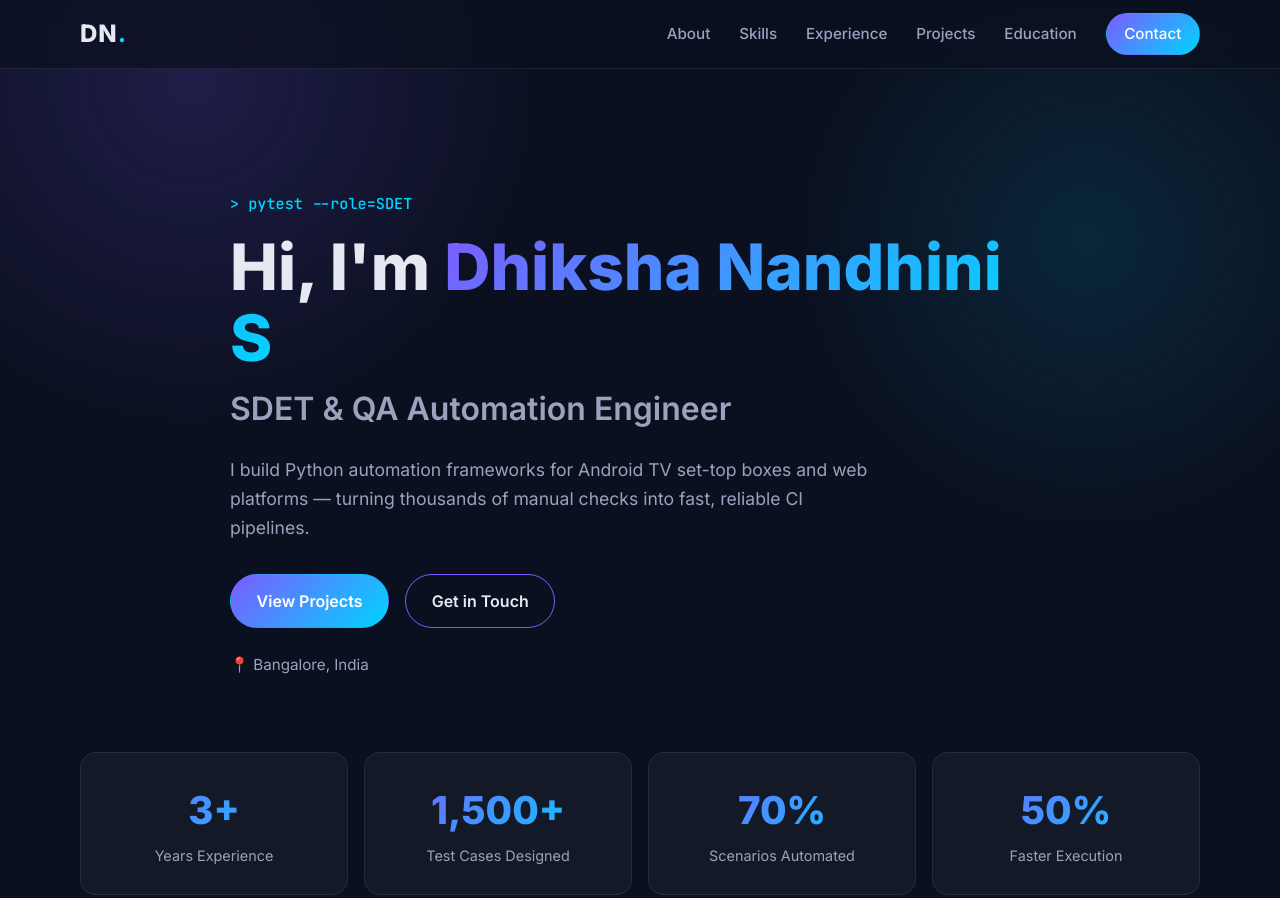
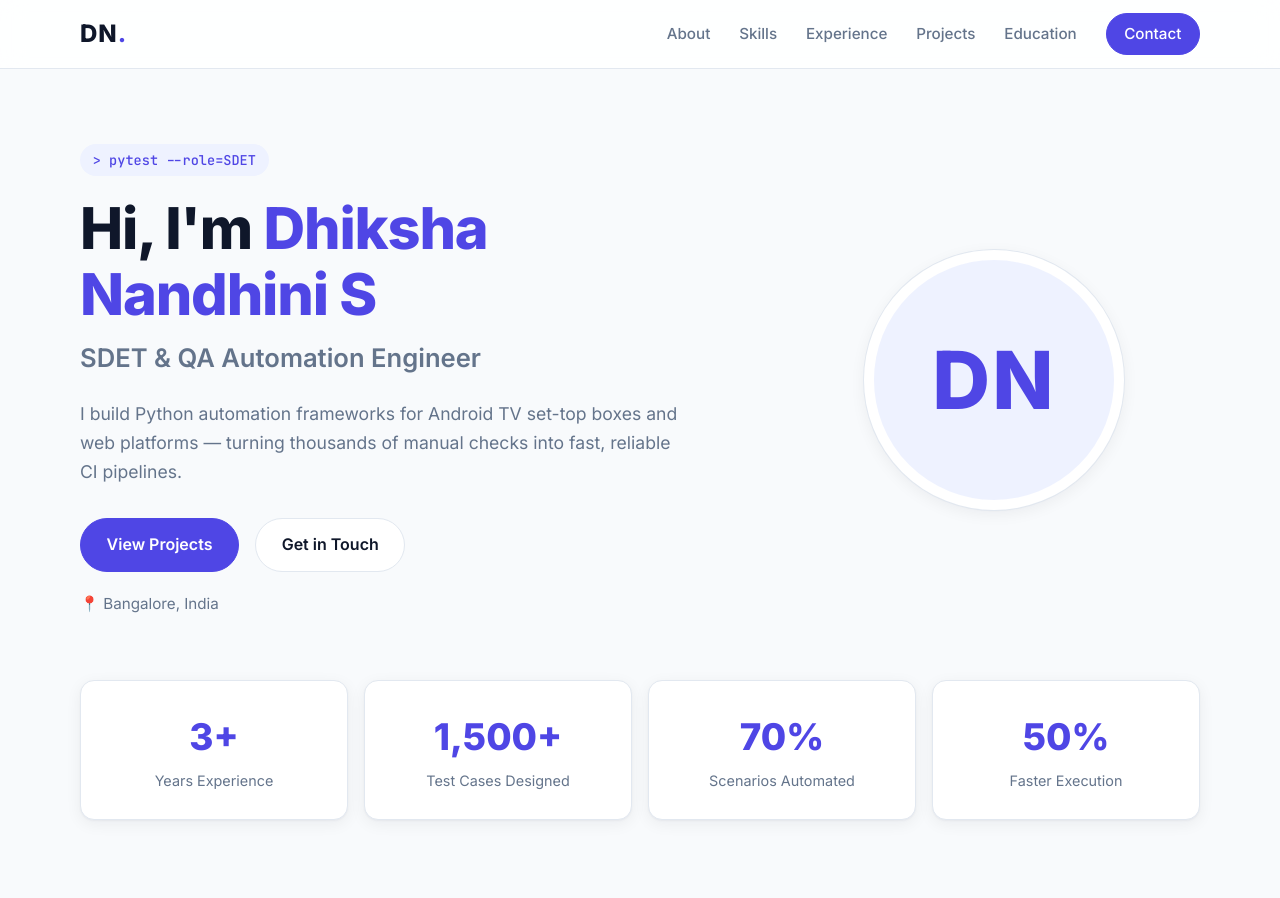
Before and after one commit to dhikshanandhinis-collab/portfolio, a plain HTML site: page index.html in a window 1280 px wide. Shown: the top 898 px of the page. Drawn offline with Linux system fonts and the light colour scheme.

Commit message:
Redesign with clean light theme

```diff
--- a/index.html
+++ b/index.html
@@ -30,6 +30,7 @@
     <!-- HERO -->
     <section id="home" class="hero">
       <div class="container hero-inner">
+        <div class="hero-text">
         <p class="mono tag">&gt; pytest --role=SDET</p>
         <h1>Hi, I'm <span class="gradient">Dhiksha Nandhini S</span></h1>
         <h2>SDET &amp; QA Automation Engineer</h2>
@@ -42,6 +43,8 @@
           <a href="#contact" class="btn btn-outline">Get in Touch</a>
         </div>
         <p class="location">&#128205; Bangalore, India</p>
+        </div>
+        <div class="hero-avatar" aria-hidden="true"><span>DN</span></div>
       </div>
     </section>
 
--- a/style.css
+++ b/style.css
@@ -1,14 +1,15 @@
 :root {
-  --bg: #0b1020;
-  --bg-alt: #111833;
-  --card: rgba(255, 255, 255, 0.04);
-  --border: rgba(255, 255, 255, 0.08);
-  --text: #e6e9f2;
-  --muted: #9aa3bd;
-  --accent: #7c5cff;
-  --accent-2: #00d4ff;
-  --gradient: linear-gradient(135deg, var(--accent), var(--accent-2));
-  --radius: 16px;
+  --bg: #f8fafc;
+  --card: #ffffff;
+  --border: #e2e8f0;
+  --text: #0f172a;
+  --muted: #64748b;
+  --accent: #4f46e5;
+  --accent-dark: #4338ca;
+  --accent-soft: #eef2ff;
+  --radius: 14px;
+  --shadow: 0 1px 2px rgba(15, 23, 42, 0.04), 0 4px 16px rgba(15, 23, 42, 0.06);
+  --shadow-hover: 0 12px 32px rgba(79, 70, 229, 0.12);
 }
 
 * { box-sizing: border-box; margin: 0; padding: 0; }
@@ -23,17 +24,6 @@ body {
   overflow-x: hidden;
 }
 
-body::before {
-  content: "";
-  position: fixed;
-  inset: 0;
-  background:
-    radial-gradient(600px circle at 15% 10%, rgba(124, 92, 255, 0.18), transparent 60%),
-    radial-gradient(500px circle at 85% 30%, rgba(0, 212, 255, 0.12), transparent 60%);
-  pointer-events: none;
-  z-index: -1;
-}
-
 a { color: inherit; text-decoration: none; }
 ul { padding-left: 1.1rem; }
 li { margin-bottom: 0.4rem; color: var(--muted); }
@@ -41,9 +31,9 @@ li strong, p strong { color: var(--text); }
 
 .container { width: min(1120px, 92%); margin: 0 auto; }
 .mono { font-family: "JetBrains Mono", monospace; }
-.gradient { background: var(--gradient); -webkit-background-clip: text; background-clip: text; color: transparent; }
+.gradient { color: var(--accent); }
 .muted { color: var(--muted); }
-.accent { color: var(--accent-2); }
+.accent { color: var(--accent); }
 .center { text-align: center; }
 
 /* NAV */
@@ -52,12 +42,12 @@ li strong, p strong { color: var(--text); }
   top: 0; left: 0; right: 0;
   z-index: 100;
   backdrop-filter: blur(12px);
-  background: rgba(11, 16, 32, 0.7);
+  background: rgba(255, 255, 255, 0.85);
   border-bottom: 1px solid var(--border);
 }
 .nav-inner { display: flex; align-items: center; justify-content: space-between; height: 68px; }
 .logo { font-weight: 800; font-size: 1.5rem; letter-spacing: 1px; }
-.logo span { color: var(--accent-2); }
+.logo span { color: var(--accent); }
 .nav-links { display: flex; align-items: center; gap: 1.8rem; }
 .nav-links a { color: var(--muted); font-weight: 500; font-size: 0.95rem; transition: color 0.2s; }
 .nav-links a:hover { color: var(--text); }
@@ -69,33 +59,51 @@ li strong, p strong { color: var(--text); }
   display: inline-block;
   padding: 0.8rem 1.6rem;
   border-radius: 999px;
-  background: var(--gradient);
+  background: var(--accent);
   color: #fff;
   font-weight: 600;
-  border: 1px solid transparent;
-  transition: transform 0.2s, box-shadow 0.2s;
+  border: 1px solid var(--accent);
+  transition: transform 0.2s, box-shadow 0.2s, background 0.2s;
 }
-.btn:hover { transform: translateY(-2px); box-shadow: 0 10px 30px rgba(124, 92, 255, 0.35); }
-.btn-outline { background: transparent; border-color: var(--accent); color: var(--text); }
-.btn-outline:hover { background: rgba(124, 92, 255, 0.12); }
+.btn:hover { background: var(--accent-dark); transform: translateY(-2px); box-shadow: var(--shadow-hover); }
+.btn-outline { background: #fff; border-color: var(--border); color: var(--text); }
+.btn-outline:hover { background: var(--accent-soft); border-color: var(--accent); color: var(--accent); }
 .btn-small { padding: 0.45rem 1.1rem; }
 
 /* HERO */
-.hero { min-height: 100vh; display: flex; align-items: center; padding-top: 68px; }
-.hero-inner { max-width: 820px; }
-.tag { color: var(--accent-2); margin-bottom: 1rem; font-size: 0.95rem; }
-.hero h1 { font-size: clamp(2.3rem, 6vw, 4rem); line-height: 1.1; font-weight: 800; }
-.hero h2 { font-size: clamp(1.3rem, 3vw, 2rem); color: var(--muted); font-weight: 600; margin: 0.6rem 0 1.2rem; }
-.lead { font-size: 1.1rem; color: var(--muted); max-width: 640px; }
-.hero-cta { display: flex; gap: 1rem; flex-wrap: wrap; margin: 2rem 0 1.5rem; }
+.hero { padding: 9rem 0 4rem; }
+.hero-inner { display: grid; grid-template-columns: 1.6fr 1fr; align-items: center; gap: 3rem; }
+.tag {
+  display: inline-block;
+  color: var(--accent);
+  background: var(--accent-soft);
+  padding: 0.3rem 0.8rem;
+  border-radius: 999px;
+  margin-bottom: 1.2rem;
+  font-size: 0.85rem;
+}
+.hero h1 { font-size: clamp(2.3rem, 5.5vw, 3.6rem); line-height: 1.15; font-weight: 800; letter-spacing: -0.02em; }
+.hero h2 { font-size: clamp(1.2rem, 2.6vw, 1.6rem); color: var(--muted); font-weight: 600; margin: 0.6rem 0 1.2rem; }
+.lead { font-size: 1.1rem; color: var(--muted); max-width: 600px; }
+.hero-cta { display: flex; gap: 1rem; flex-wrap: wrap; margin: 2rem 0 1.2rem; }
 .location { color: var(--muted); font-size: 0.95rem; }
+.hero-avatar {
+  justify-self: center;
+  width: 260px; height: 260px;
+  border-radius: 50%;
+  display: grid;
+  place-items: center;
+  background: var(--accent-soft);
+  border: 10px solid #fff;
+  box-shadow: 0 0 0 1px var(--border), var(--shadow);
+}
+.hero-avatar span { font-size: 5rem; font-weight: 800; color: var(--accent); letter-spacing: 2px; }
 
 /* STATS */
 .stats {
   display: grid;
   grid-template-columns: repeat(4, 1fr);
   gap: 1rem;
-  margin-top: -3rem;
 }
 .stat {
   background: var(--card);
@@ -103,8 +111,9 @@ li strong, p strong { color: var(--text); }
   border-radius: var(--radius);
   padding: 1.6rem 1rem;
   text-align: center;
+  box-shadow: var(--shadow);
 }
-.num { display: block; font-size: 2.4rem; font-weight: 800; background: var(--gradient); -webkit-background-clip: text; background-clip: text; color: transparent; }
+.num { display: block; font-size: 2.3rem; font-weight: 800; color: var(--accent); }
 .label { color: var(--muted); font-size: 0.9rem; }
 
 /* SECTIONS */
@@ -112,7 +121,7 @@ li strong, p strong { color: var(--text); }
 .section-title { font-size: 1.9rem; font-weight: 700; margin-bottom: 2rem; display: flex; align-items: center; gap: 0.7rem; }
 .section-title.center { justify-content: center; }
 .section-title.small { font-size: 1.4rem; margin-top: 3.5rem; }
-.section-title .mono { color: var(--accent-2); font-size: 1.1rem; }
+.section-title .mono { color: var(--accent); font-size: 1.1rem; }
 .section-title::after { content: ""; flex: 1; height: 1px; background: var(--border); max-width: 300px; }
 .section-title.center::after { display: none; }
 
@@ -122,9 +131,10 @@ li strong, p strong { color: var(--text); }
   padding: 0.5rem 1.1rem;
   border-radius: 999px;
   border: 1px solid var(--border);
-  background: var(--bg-alt);
+  background: #fff;
   font-weight: 600;
   font-size: 0.9rem;
+  box-shadow: var(--shadow);
 }
 
 /* GRID & CARDS */
@@ -137,9 +147,10 @@ li strong, p strong { color: var(--text); }
   border: 1px solid var(--border);
   border-radius: var(--radius);
   padding: 1.6rem;
+  box-shadow: var(--shadow);
   transition: transform 0.25s, border-color 0.25s, box-shadow 0.25s;
 }
-.card:hover { transform: translateY(-4px); border-color: rgba(124, 92, 255, 0.5); box-shadow: 0 12px 40px rgba(0, 0, 0, 0.35); }
+.card:hover { transform: translateY(-4px); border-color: var(--accent); box-shadow: var(--shadow-hover); }
 .card.wide { grid-column: 1 / -1; }
 .card h4 { font-size: 1.1rem; margin-bottom: 0.9rem; }
 .card p { color: var(--muted); margin-bottom: 0.3rem; }
@@ -149,14 +160,14 @@ li strong, p strong { color: var(--text); }
   font-size: 0.83rem;
   padding: 0.3rem 0.75rem;
   border-radius: 8px;
-  background: rgba(124, 92, 255, 0.12);
-  border: 1px solid rgba(124, 92, 255, 0.25);
-  color: #cfc6ff;
+  background: var(--accent-soft);
+  color: var(--accent-dark);
+  font-weight: 500;
 }
 
 /* TIMELINE */
 .timeline { position: relative; padding-left: 1.8rem; }
-.timeline::before { content: ""; position: absolute; left: 6px; top: 8px; bottom: 8px; width: 2px; background: var(--gradient); }
+.timeline::before { content: ""; position: absolute; left: 6px; top: 8px; bottom: 8px; width: 2px; background: var(--border); }
 .tl-item {
   position: relative;
   background: var(--card);
@@ -164,6 +175,7 @@ li strong, p strong { color: var(--text); }
   border-radius: var(--radius);
   padding: 1.5rem 1.6rem;
   margin-bottom: 1.4rem;
+  box-shadow: var(--shadow);
 }
 .tl-item::before {
   content: "";
@@ -172,29 +184,38 @@ li strong, p strong { color: var(--text); }
   top: 1.8rem;
   width: 12px; height: 12px;
   border-radius: 50%;
-  background: var(--accent-2);
-  box-shadow: 0 0 0 4px rgba(0, 212, 255, 0.2);
+  background: var(--accent);
+  box-shadow: 0 0 0 4px var(--accent-soft);
 }
 .tl-head { display: flex; justify-content: space-between; align-items: flex-start; gap: 1rem; flex-wrap: wrap; margin-bottom: 0.9rem; }
 .tl-head h4 { font-size: 1.15rem; }
-.company { color: var(--accent-2); font-weight: 500; }
-.date { font-family: "JetBrains Mono", monospace; font-size: 0.85rem; color: var(--muted); background: var(--bg-alt); padding: 0.3rem 0.8rem; border-radius: 999px; border: 1px solid var(--border); }
+.company { color: var(--accent); font-weight: 500; }
+.date { font-size: 0.85rem; font-weight: 600; color: var(--accent-dark); background: var(--accent-soft); padding: 0.3rem 0.9rem; border-radius: 999px; }
 
 /* PROJECTS */
 .project { display: flex; flex-direction: column; }
 .project-icon { font-size: 2rem; margin-bottom: 0.6rem; }
 .project h4 { margin-bottom: 0.2rem; }
-.project .sub { font-size: 0.88rem; color: var(--accent-2); margin-bottom: 1rem; }
+.project .sub { font-size: 0.88rem; color: var(--accent); font-weight: 500; margin-bottom: 1rem; }
 .project ul { flex: 1; margin-bottom: 1rem; font-size: 0.93rem; }
-.tags { display: flex; flex-wrap: wrap; gap: 0.6rem; }
-.tags span { font-family: "JetBrains Mono", monospace; font-size: 0.75rem; color: var(--accent-2); }
+.tags { display: flex; flex-wrap: wrap; gap: 0.5rem; padding-top: 1rem; border-top: 1px solid var(--border); }
+.tags span { font-size: 0.75rem; font-weight: 500; color: var(--muted); background: var(--bg); border: 1px solid var(--border); padding: 0.2rem 0.6rem; border-radius: 6px; }
 
 /* CONTACT */
-.contact { text-align: center; padding-bottom: 5rem; }
+.contact {
+  text-align: center;
+  margin-top: 6rem;
+  margin-bottom: 4rem;
+  padding: 3.5rem 1.5rem;
+  background: #fff;
+  border: 1px solid var(--border);
+  border-radius: var(--radius);
+  box-shadow: var(--shadow);
+}
 .contact .lead { margin: 0 auto 2rem; }
 .contact-links { display: flex; justify-content: center; gap: 1rem; flex-wrap: wrap; }
 
-.footer { text-align: center; padding: 2rem 0; border-top: 1px solid var(--border); color: var(--muted); font-size: 0.88rem; }
+.footer { text-align: center; padding: 2rem 0; border-top: 1px solid var(--border); background: #fff; color: var(--muted); font-size: 0.88rem; }
 
 /* REVEAL ANIMATION */
 .reveal { opacity: 0; transform: translateY(24px); transition: opacity 0.6s ease, transform 0.6s ease; }
@@ -209,12 +230,16 @@ li strong, p strong { color: var(--text); }
     flex-direction: column;
     gap: 1.2rem;
     padding: 1.5rem 0;
-    background: rgba(11, 16, 32, 0.97);
+    background: #fff;
     border-bottom: 1px solid var(--border);
     display: none;
   }
   .nav-links.open { display: flex; }
-  .stats { grid-template-columns: repeat(2, 1fr); margin-top: 0; }
+  .hero { padding: 7rem 0 3rem; }
+  .hero-inner { grid-template-columns: 1fr; }
+  .hero-avatar { order: -1; width: 140px; height: 140px; border-width: 6px; justify-self: start; }
+  .hero-avatar span { font-size: 2.8rem; }
+  .stats { grid-template-columns: repeat(2, 1fr); }
   .skills-grid, .projects-grid { grid-template-columns: 1fr; }
 }
 
```
